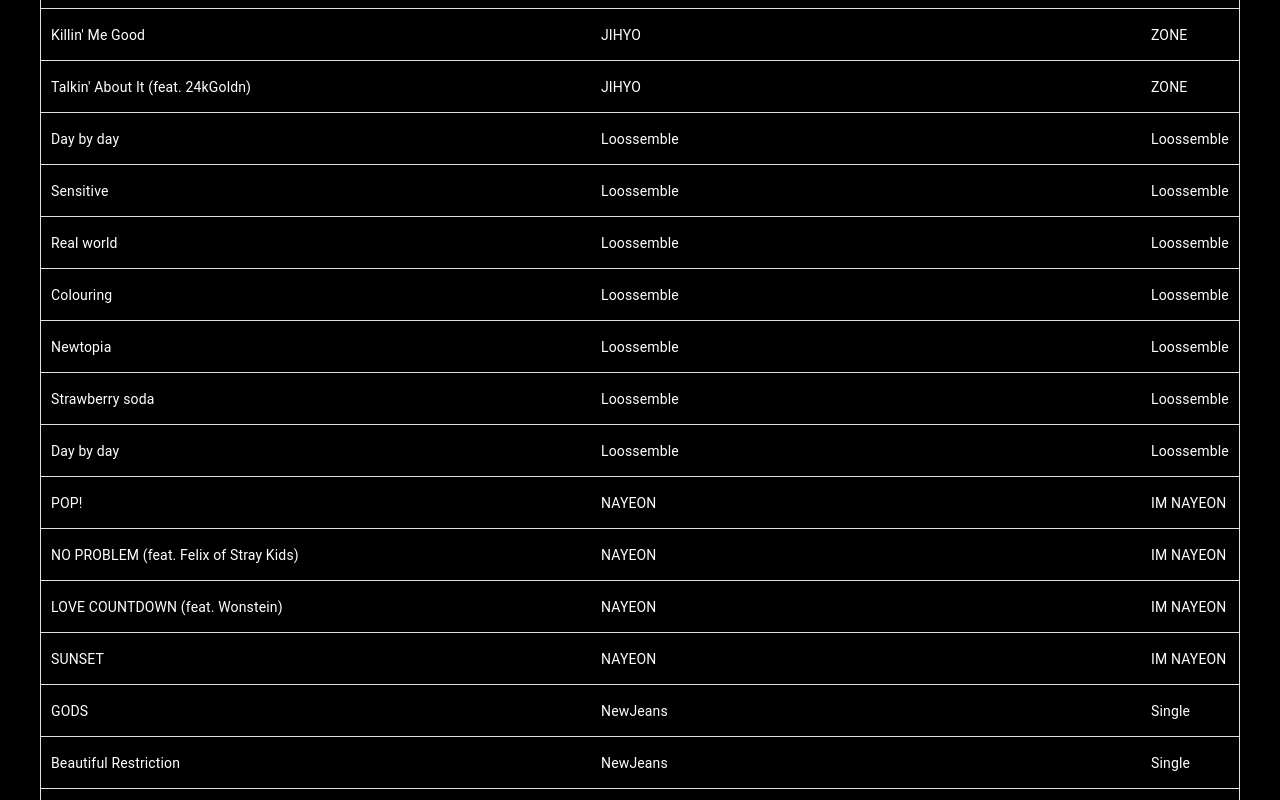
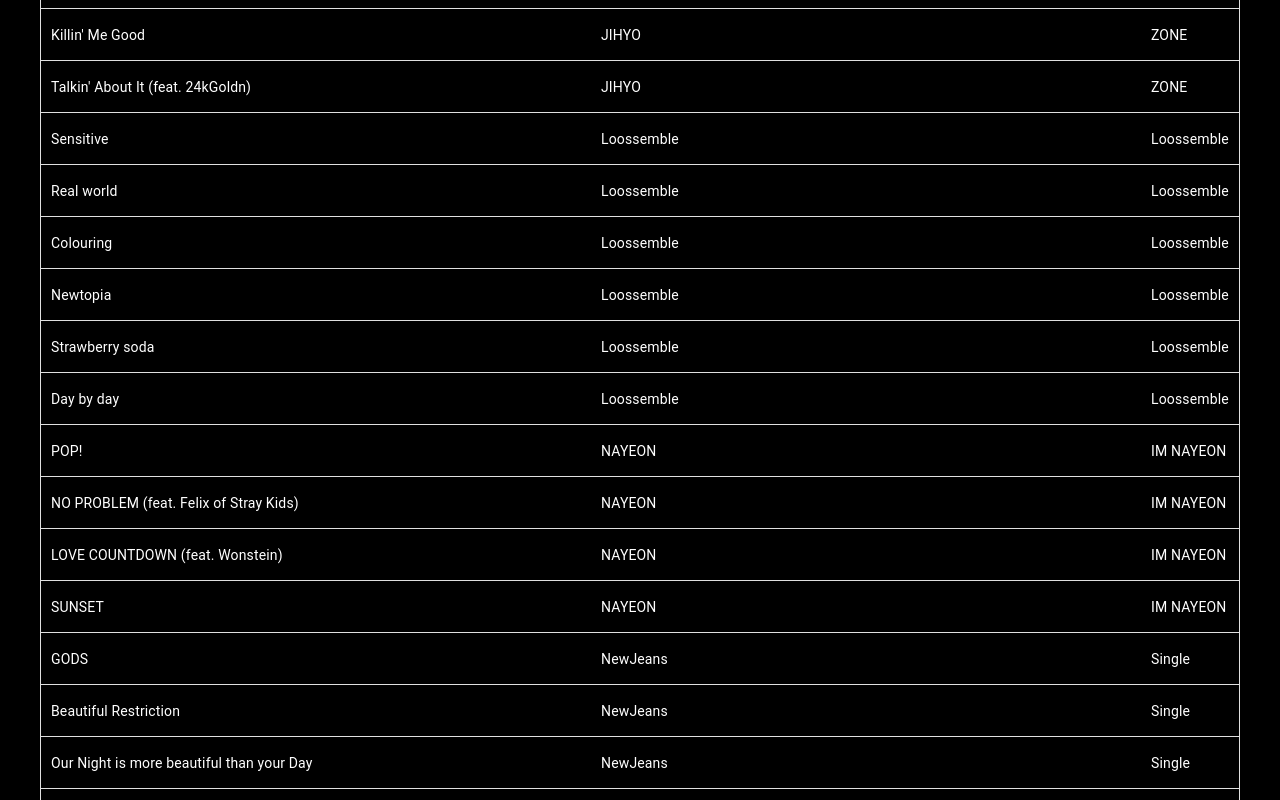
Before and after one commit to zacharylee97/queer-aquarian, a Next.js app: page /playlist in a window 1280 px wide. Shown: the part 1160-1960 px from the top of the page. Built offline with nearby package versions, Linux system fonts and the light colour scheme.

Commit message:
Fixed data issue and added pagination

```diff
--- a/app/components/playlist-table.tsx
+++ b/app/components/playlist-table.tsx
@@ -1,24 +1,28 @@
-'use client';
-import * as React from 'react';
-import Box from '@mui/material/Box';
-import { DataGrid } from '@mui/x-data-grid';
-import { PlaylistColumns } from '../constants/playlist-columns';
-import { Playlist } from '../constants/playlist';
+"use client";
+import * as React from "react";
+import Box from "@mui/material/Box";
+import { DataGrid } from "@mui/x-data-grid";
+import { PlaylistColumns } from "../constants/playlist-columns";
+import { Playlist } from "../constants/playlist";
 
 export default function PlaylistTable() {
   return (
-    <Box sx={{ height: 'max-content', width: '100%', marginTop: '1.25em', }}>
+    <Box sx={{ height: "max-content", width: "100%", marginTop: "1.25em" }}>
       <DataGrid
-        sx={{ color: 'white' }}
+        sx={{
+          color: "white",
+          [`& .MuiTablePagination-root`]: {
+            color: "white",
+          },
+        }}
         rows={Playlist}
         columns={PlaylistColumns}
         initialState={{
           sorting: {
-            sortModel: [{ field: 'artist', sort: 'asc' }],
+            sortModel: [{ field: "artist", sort: "asc" }],
           },
         }}
-        getRowId={(row) => row.title}
-        hideFooter={true}
+        getRowId={(row) => `${row.title} ${row.artist}`}
         disableRowSelectionOnClick
       />
     </Box>
```
